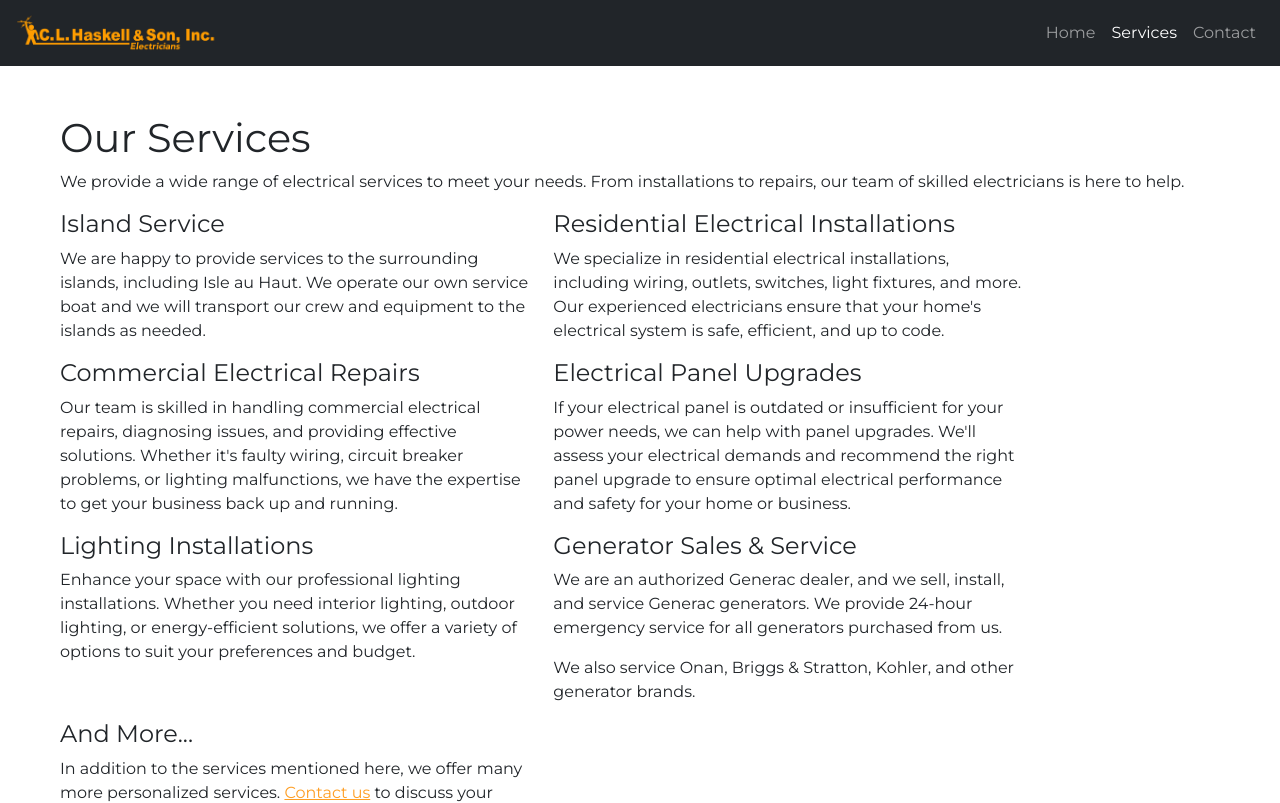
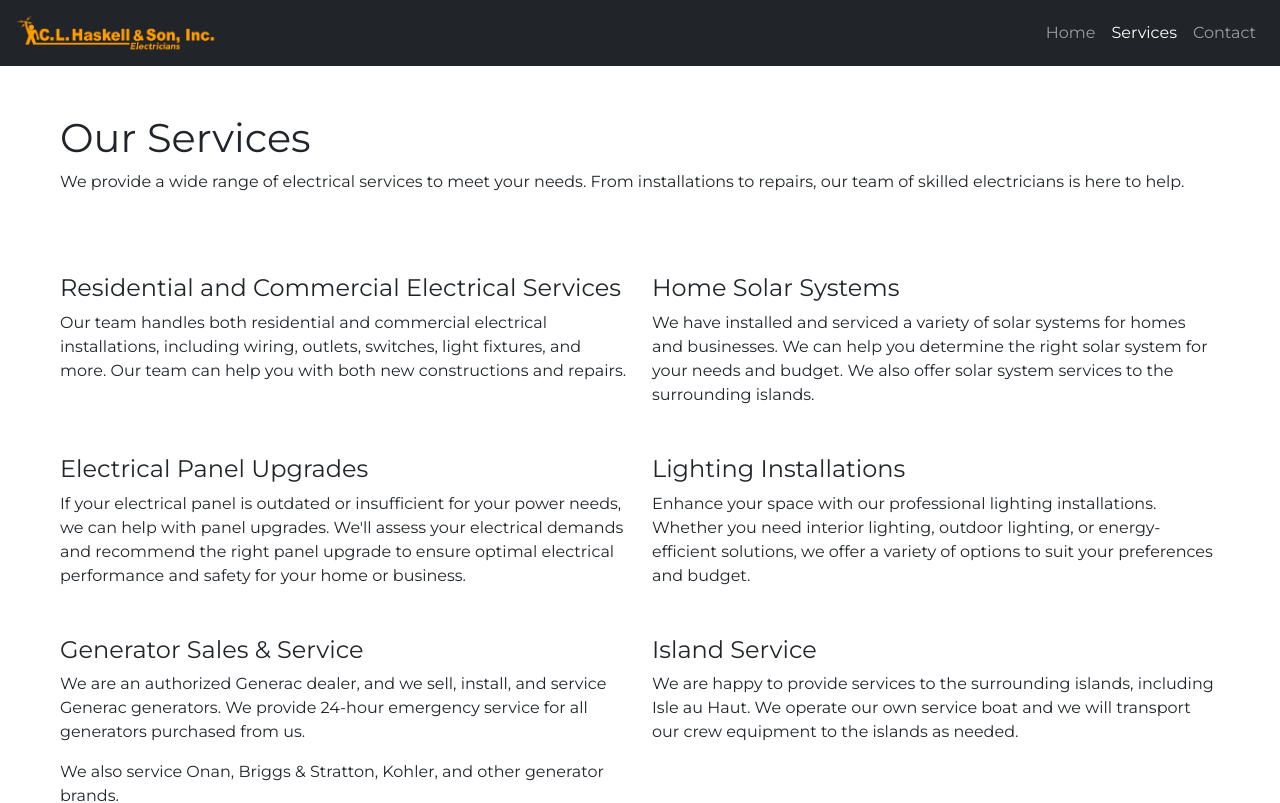
Before and after one commit to colbychaskell/clhaskellelectric.com, a React (Create React App) app: page /services in a window 1280 px wide. Shown: the top 803 px of the page. Built offline with nearby package versions, Linux system fonts and the light colour scheme.

Commit message:
Add error to contact form, add logos to home page

```diff
--- a/package.json
+++ b/package.json
@@ -2,6 +2,8 @@
   "name": "clhaskellelectric.com",
   "version": "0.1.0",
   "private": true,
+  "homepage": ".",
+  "proxy": "http://localhost:3033",
   "dependencies": {
     "@testing-library/jest-dom": "^5.16.5",
     "@testing-library/react": "^13.4.0",
--- /dev/null
+++ b/src/components/About.css
@@ -0,0 +1,3 @@
+.logo {
+  height: 100px;
+}
--- a/src/components/About.js
+++ b/src/components/About.js
@@ -2,13 +2,21 @@
 import TitledSection from './TitledSection';
 import ButtonPrimary from './ButtonPrimary';
 import { LinkContainer } from 'react-router-bootstrap';
+import Col from 'react-bootstrap/Col';
+import Row from 'react-bootstrap/Row';
+
+import efficiencyMaine from '../img/efficiency-maine.png';
+import generac from '../img/generac.png';
+
+import './About.css'
 
 const About = () => {
   return (
+    <>
       <TitledSection title='About Us'>
         <p>
-        We provide a range of electrical services from small repairs to new constructions, and we
-        sell, install, and service generators, heat pumps, solar systems, and EV chargers. Our
+          We provide a range of residential and commercial electrical services from small repairs to new constructions or additions. We also
+          sell, install, and service generators, heat pumps, solar systems, home battery systems, and EV chargers. Our
           team of licensed electricians is dedicated to providing quality workmanship and excellent
           customer service.
         </p>
@@ -22,7 +30,18 @@ const About = () => {
         <h5>Have a project in mind?</h5>
         <p>Fill out our contact form below or call us directly and we
           will work to get you started as quickly as possible.</p>
+        <Row className='mt-5'>
+          <Col className='my-3 mx-3 col-12 col-md-3'>
+            <img src={efficiencyMaine} alt='Efficiency Maine logo' className='logo' />
+          </Col>
+          <Col className='my-3 mx-3 col-12 col-md-4'>
+            <img src={generac} alt='Generac logo' className='logo' />
+          </Col>
+          <Col className='col-8'></Col>
+        </Row>
+
       </TitledSection>
+    </>
   )
 }
 
--- a/src/components/Hero.css
+++ b/src/components/Hero.css
@@ -25,5 +25,6 @@ div.hero-text p {
 }
 
 div.hero-text h1 {
-  font-style: italic;
+  /* font-style: italic; */
+  font-weight: bold;
 }
--- a/src/components/Hero.js
+++ b/src/components/Hero.js
@@ -9,8 +9,10 @@ const Hero = () => {
   return (
     <Row className='hero'>
       <Col md={5} className='px-5 hero-text h-100'>
-        <h1 className='my-5'>Licensed Electricians in Stonington, ME</h1>
-        <p>Our team of electricians has been serving Stonington and neighboring towns since 1983. We offer a wide range of electrical services to meet all of your electrical needs.</p>
+      <h1 className='mt-5'>C.L. Haskell & Son Inc.</h1>
+      <h1 className='mb-5'>Licensed Electricians</h1>
+        {/* <h1 className='my-5'>Licensed Electricians in Stonington, ME</h1> */}
+        <p>Our team of electricians has been serving Stonington and the neighboring towns since 1983. We offer a wide range of services to meet all of your electrical needs.</p>
         <p>Feel free to call with any questions!</p>
         <p className='my-5'>Open Monday - Friday: 7:00am - 4:00pm</p>
 
--- a/src/components/MapLocation.js
+++ b/src/components/MapLocation.js
@@ -11,7 +11,6 @@ const MapLocation = (props) => {
           height='500'
           className='d-block embed-responsive-item mx-auto'
           loading="lazy"
-          allowfullscreen
           src="https://www.google.com/maps/embed/v1/view?zoom=10&center=44.2245%2C-68.6778&key=AIzaSyApnPITKc7ruOYGRqgPsdba352tZvAIx-k">
         </iframe>
       </div>
--- a/src/pages/Home.js
+++ b/src/pages/Home.js
@@ -25,7 +25,7 @@ const Home = () => {
             <ContactForm />
           </Col>
           <Col lg={5}>
-            <MapLocation className='p-0 pe-5 d-xl-block d-none' location={officeLocation} zoomLevel={10} />
+            <MapLocation className='p-0 pe-5 d-xl-block d-none' location={officeLocation}  />
           </Col>
         </Row>
       </TitledSection>
--- a/src/pages/ServicesPage.js
+++ b/src/pages/ServicesPage.js
@@ -17,28 +17,23 @@ const ServicesPage = () => {
             </p>
           </Col>
         </Row>
-        <Row>
-          <Col className='col-lg-5'>
-            <h4>Island Service</h4>
-            <p>We are happy to provide services to the surrounding islands, including Isle au Haut. We operate our own service boat and we will transport our crew and equipment to the islands as needed.</p>
-          </Col>
-          <Col className='col-lg-5'>
-            <h4>Residential Electrical Installations</h4>
+        <Row className='my-5'>
+          <Col className='my-3 col-12 col-md-6'>
+            <h4>Residential and Commercial Electrical Services</h4>
             <p>
-              We specialize in residential electrical installations, including wiring, outlets,
-              switches, light fixtures, and more. Our experienced electricians ensure that your
-              home's electrical system is safe, efficient, and up to code.
+              Our team handles both residential and commercial electrical installations, including wiring, outlets,
+              switches, light fixtures, and more. Our team can help you with both new constructions and repairs.
             </p>
           </Col>
-          <Col className='col-lg-5'>
-            <h4>Commercial Electrical Repairs</h4>
+          <Col className='my-3 col-12 col-md-6'>
+            <h4>Home Solar Systems</h4>
             <p>
-              Our team is skilled in handling commercial electrical repairs, diagnosing issues,
-              and providing effective solutions. Whether it's faulty wiring, circuit breaker problems,
-              or lighting malfunctions, we have the expertise to get your business back up and running.
+              We have installed and serviced a variety of solar systems for homes and businesses. We can help you
+              determine the right solar system for your needs and budget. We also offer solar system services to
+              the surrounding islands.
             </p>
           </Col>
-          <Col className='col-lg-5'>
+          <Col className='my-3 col-12 col-md-6'>
             <h4>Electrical Panel Upgrades</h4>
             <p>
               If your electrical panel is outdated or insufficient for your power needs, we can help
@@ -46,7 +41,7 @@ const ServicesPage = () => {
               upgrade to ensure optimal electrical performance and safety for your home or business.
             </p>
           </Col>
-          <Col className='col-lg-5'>
+          <Col className='my-3 col-12 col-md-6'>
             <h4>Lighting Installations</h4>
             <p>
               Enhance your space with our professional lighting installations. Whether you need
@@ -54,7 +49,7 @@ const ServicesPage = () => {
               of options to suit your preferences and budget.
             </p>
           </Col>
-          <Col className='col-lg-5'>
+          <Col className='my-3 col-12 col-md-6'>
             <h4>Generator Sales & Service</h4>
             <p>
               We are an authorized Generac dealer, and we sell, install, and service Generac
@@ -63,14 +58,17 @@ const ServicesPage = () => {
               We also service Onan, Briggs & Stratton, Kohler, and other generator brands.
             </p>
           </Col>
-          <Col className='col-lg-5'>
+          <Col className='my-3 col-12 col-md-6'>
+            <h4>Island Service</h4>
+            <p>We are happy to provide services to the surrounding islands, including Isle au Haut. We operate our own service boat and we will transport our crew equipment to the islands as needed.</p>
+          </Col>
+          <Col className='my-3 col-12 col-md-6'>
             <h4>And More...</h4>
             <p>
               In addition to the services mentioned here, we offer many more personalized services. <Link to="/contact">Contact us</Link> to
               discuss your specific needs.
             </p>
           </Col>
-
         </Row>
       </TitledSection>
     </Container>
--- /dev/null
+++ b/src/services/contact.js
@@ -0,0 +1,25 @@
+const processContactForm = async (name, email, phone, topic, message) => {
+  const _csrf = 'dummy';
+  // TODO: Send form data to backend
+  const body = JSON.stringify({
+    name: name,
+    email: email,
+    phone: phone,
+    topic: topic,
+    message: message,
+    csrf: _csrf,
+  });
+  const headers = {'Content-Type': 'application/json'};
+
+  // Post form data to backend
+  const response = await fetch('/api/contact', {method: 'POST', body, headers})
+
+  if (!response.ok) {
+    const res = await response.json();
+    throw new Error(res.message);
+  }
+
+  return response.json();
+}
+
+export default processContactForm;
```
Also changed, not shown: src/components/ContactForm.js (+56 -10 lines), src/img/efficiency-maine.png (added), src/img/generac.png (added). Lines whose indentation alone changed are shown as unchanged.
